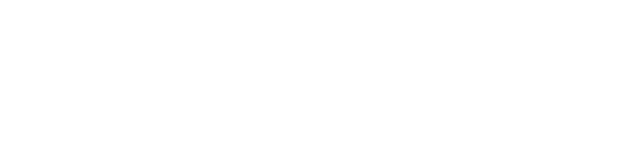
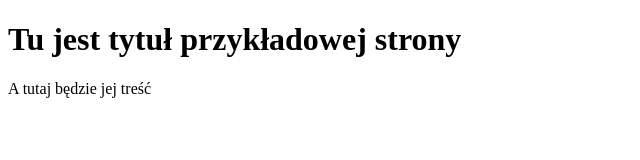
Before and after one commit to T-A-W/T-A-W.github.io, a plain HTML site: page index.html in a window 1280 px wide. Shown: the whole page, without its empty margins (0-640 px from the left). Drawn offline with Linux system fonts and the light colour scheme.

Commit message:
Update index.html

```diff
--- a/index.html
+++ b/index.html
@@ -1,7 +1,14 @@
 <!DOCTYPE html>
 <html>
 <head>
+  <meta charset="utf-8">
+  <title>Moja strona na serwerze gita</title>
 </head>
 <body>
+
+  <h1>Tu jest tytuł przykładowej strony</h1>
+
+  <p>A tutaj będzie jej treść</p>
+
 </body>
 </html>
```
